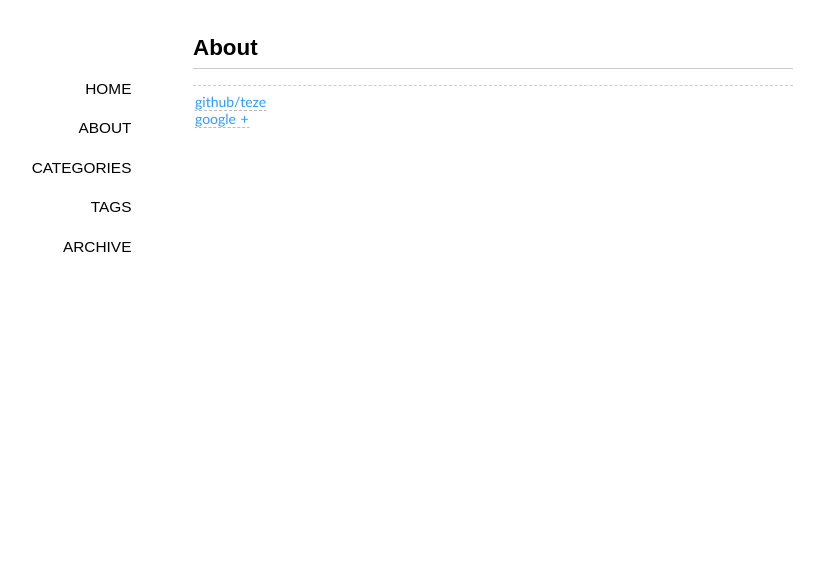
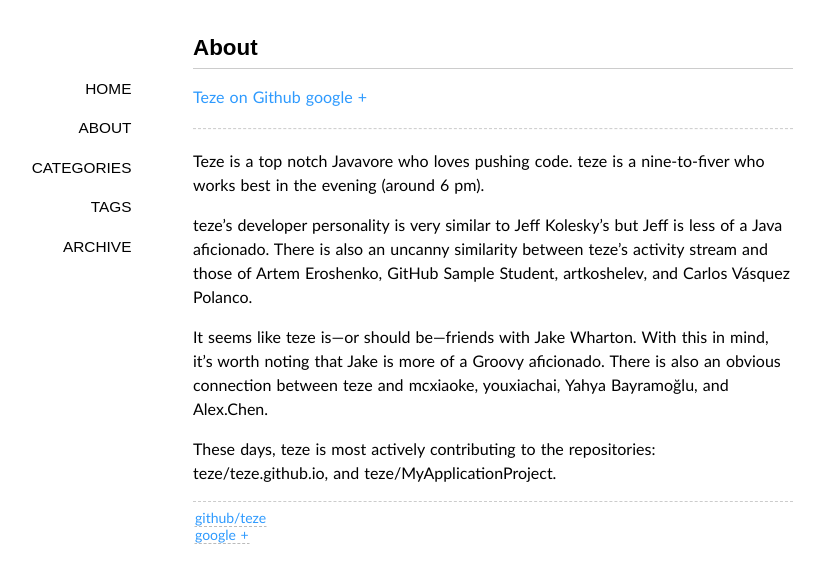
Before and after one commit to teze/teze.github.io, a Jekyll site: the page built from about/index.md, in a window 1280 px wide. Shown: the top 583 px of the page, without its empty margins (147-971 px from the left). Built offline with Jekyll 4.4.1, drawn with Linux system fonts in a browser that asks for light colours; some web fonts are replaced; Markdown is read by kramdown in place of the engine named in the settings; comment, search, counter and statistics services are not loaded.

Commit message:
uodate config

```diff
--- a/_includes/comments.md
+++ b/_includes/comments.md
@@ -1,5 +1,5 @@
 <!-- 多说评论框 start -->
-	<div class="ds-thread" data-thread-key="请将此处替换成文章在你的站点中的ID" data-title="请替换成文章的标题" data-url="请替换成文章的网址"></div>
+	<div class="ds-thread" data-thread-key="" data-title="title" data-url=""></div>
 <!-- 多说评论框 end -->
 <!-- 多说公共JS代码 start (一个网页只需插入一次) -->
 <script type="text/javascript">
--- a/_layouts/page.html
+++ b/_layouts/page.html
@@ -1,6 +1,6 @@
 ---
 layout: default
-comments: yes
+
 ---
 
 <section class="post">
--- a/about/index.md
+++ b/about/index.md
@@ -3,3 +3,16 @@ title: About
 layout: page
 comments: yes
 ---
+
+[Teze on Github](https://github.com/teze)
+[google +](https://plus.google.com/117534008140170831687/posts)
+
+----------------
+
+Teze is a top notch Javavore who loves pushing code. teze is a nine-to-fiver who works best in the evening (around 6 pm).
+
+teze's developer personality is very similar to Jeff Kolesky's but Jeff is less of a Java aficionado. There is also an uncanny similarity between teze's activity stream and those of Artem Eroshenko, GitHub Sample Student, artkoshelev, and Carlos Vásquez Polanco.
+
+It seems like teze is—or should be—friends with Jake Wharton. With this in mind, it's worth noting that Jake is more of a Groovy aficionado. There is also an obvious connection between teze and mcxiaoke, youxiachai, Yahya Bayramoğlu, and Alex.Chen.
+
+These days, teze is most actively contributing to the repositories: teze/teze.github.io, and teze/MyApplicationProject.
```
